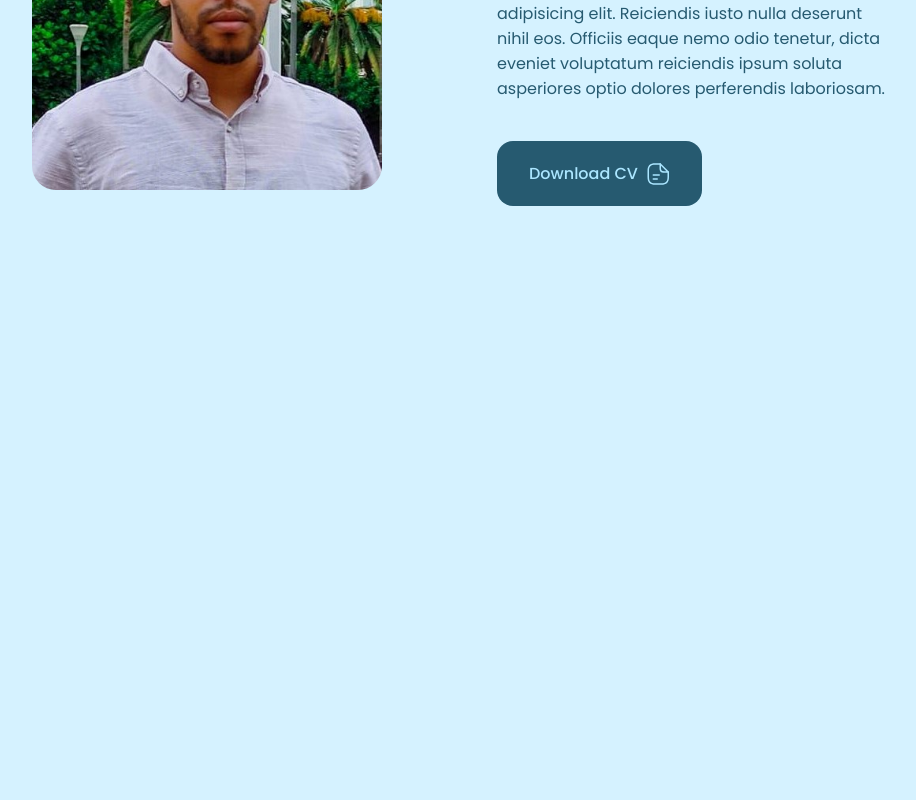
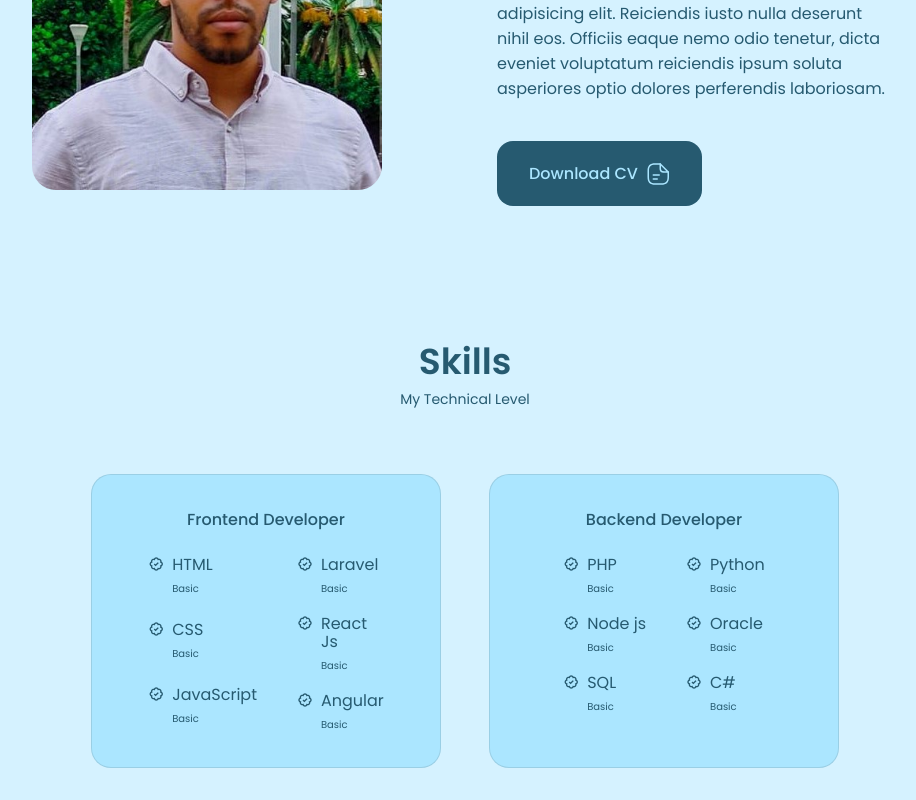
Before and after one commit to MedMaychin/my-portfolio, a React (Create React App) app: page / in a window 1280 px wide. Shown: the part 1153-1953 px from the top of the page, without its empty margins (175-1091 px from the left). Before the commit the page ends 1391 px from the top, so only its background shows below. Built offline with nearby package versions, Linux system fonts and the light colour scheme; some icons are missing.

Commit message:
skills
skills

```diff
--- a/src/App.js
+++ b/src/App.js
@@ -3,7 +3,7 @@
 import Header from "./Components/Header/Header";
 import Home from "./Components/Home/Home";
 import About from "./Components/About/About";
-
+import Skills from "./Components/Skills/Skills";
 
 const App = () => {
   return (
@@ -13,6 +13,7 @@
       <main className="main">
         <Home />
         <About />
+        <Skills />
       </main>
     </>
   );
--- /dev/null
+++ b/src/Components/Skills/Backend.jsx
@@ -0,0 +1,71 @@
+import React from "react";
+
+const Backend = () => {
+  return (
+    <div className="skills__content">
+      <h3 className="skills__title">Backend Developer</h3>
+
+      <div className="skills__box">
+        <div className="skills__group">
+          <div className="skills__data">
+            <i className="bx bx-badge-check"></i>
+
+            <div className="">
+              <h3 className="skills__name">PHP</h3>
+              <span className="skills__level">Basic</span>
+            </div>
+          </div>
+
+          <div className="skills__data">
+            <i className="bx bx-badge-check"></i>
+
+            <div className="">
+              <h3 className="skills__name">Node js</h3>
+              <span className="skills__level">Basic</span>
+            </div>
+          </div>
+
+          <div className="skills__data">
+            <i className="bx bx-badge-check"></i>
+
+            <div className="">
+              <h3 className="skills__name">SQL</h3>
+              <span className="skills__level">Basic</span>
+            </div>
+          </div>
+        </div>
+
+        <div className="skills__group">
+          <div className="skills__data">
+            <i className="bx bx-badge-check"></i>
+
+            <div className="">
+              <h3 className="skills__name">Python</h3>
+              <span className="skills__level">Basic</span>
+            </div>
+          </div>
+
+          <div className="skills__data">
+            <i className="bx bx-badge-check"></i>
+
+            <div className="">
+              <h3 className="skills__name">Oracle</h3>
+              <span className="skills__level">Basic</span>
+            </div>
+          </div>
+
+          <div className="skills__data">
+            <i className="bx bx-badge-check"></i>
+
+            <div className="">
+              <h3 className="skills__name">C#</h3>
+              <span className="skills__level">Basic</span>
+            </div>
+          </div>
+        </div>
+      </div>
+    </div>
+  );
+};
+
+export default Backend;
--- /dev/null
+++ b/src/Components/Skills/Frontend.jsx
@@ -0,0 +1,95 @@
+import React from "react";
+
+const Frontend = () => {
+  return (
+    <div className="skills__content">
+      <h3 className="skills__title">Frontend Developer</h3>
+
+      <div className="skills__box">
+        <div className="skills__group">
+          <div className="skills__data">
+            <i
+              className="bx bx-badge-check"
+              name="badge-check"
+              animation="burst"
+            ></i>
+
+            <div className="">
+              <h3 className="skills__name">HTML</h3>
+              <span className="skills__level">Basic</span>
+            </div>
+          </div>
+
+          <div className="skills__data">
+            <i
+              className="bx bx-badge-check"
+              name="badge-check"
+              animation="burst"
+            ></i>
+
+            <div className="">
+              <h3 className="skills__name">CSS</h3>
+              <span className="skills__level">Basic</span>
+            </div>
+          </div>
+
+          <div className="skills__data">
+            <i
+              className="bx bx-badge-check"
+              name="badge-check"
+              animation="burst"
+            ></i>
+
+            <div className="">
+              <h3 className="skills__name">JavaScript</h3>
+              <span className="skills__level">Basic</span>
+            </div>
+          </div>
+        </div>
+
+        <div className="skills__group">
+          <div className="skills__data">
+            <i
+              className="bx bx-badge-check"
+              name="badge-check"
+              animation="burst"
+            ></i>
+
+            <div className="">
+              <h3 className="skills__name">Laravel</h3>
+              <span className="skills__level">Basic</span>
+            </div>
+          </div>
+
+          <div className="skills__data">
+            <i
+              className="bx bx-badge-check"
+              name="badge-check"
+              animation="burst"
+            ></i>
+
+            <div className="">
+              <h3 className="skills__name">React Js</h3>
+              <span className="skills__level">Basic</span>
+            </div>
+          </div>
+
+          <div className="skills__data">
+            <i
+              className="bx bx-badge-check"
+              name="badge-check"
+              animation="burst"
+            ></i>
+
+            <div className="">
+              <h3 className="skills__name">Angular</h3>
+              <span className="skills__level">Basic</span>
+            </div>
+          </div>
+        </div>
+      </div>
+    </div>
+  );
+};
+
+export default Frontend;
--- /dev/null
+++ b/src/Components/Skills/Skills.jsx
@@ -0,0 +1,21 @@
+import React from "react";
+import "./skills.css";
+
+import Frontend from "./Frontend";
+import Backend from "./Backend";
+
+const Skills = () => {
+  return (
+    <section className="skills section" id="skills">
+      <h2 className="section__title">Skills</h2>
+      <span className="section__subtitle">My Technical Level</span>
+
+      <div className="skills__container container grid">
+            <Frontend/>
+            <Backend/>
+      </div>
+    </section>
+  );
+};
+
+export default Skills;
--- /dev/null
+++ b/src/Components/Skills/skills.css
@@ -0,0 +1,86 @@
+.skills__container {
+    grid-template-columns: repeat(2, 350px);
+    column-gap: 3rem;
+    justify-content: center;
+}
+
+.skills__content {
+    background-color: var(--container-color);
+    border: 1px solid rgba(0, 0, 0, .1);
+    padding: 2rem 4rem;
+    border-radius: 1.25rem;
+}
+
+.skills__title {
+    font-size: var(--normal-font-size);
+    font-weight: var(--font-medium);
+    text-align: center;
+    margin-bottom: var(--mb-1-5);
+}
+
+.skills__box {
+    display: flex;
+    justify-content: center;
+    column-gap: 2.5rem;
+}
+
+.skills__group {
+    display: grid;
+    align-items: flex-start;
+    row-gap: 1rem;
+}
+
+.skills__data {
+    display: flex;
+    column-gap: .5rem;
+}
+
+.skills .bx-badge-check {
+    font-size: 1rem;
+    color: var(--title-color);
+}
+
+
+.skills__name {
+    font-size: var(--normal--font-size);
+    font-weight: var(--font-meduim);
+    line-height: 18px;
+
+}
+
+.skills__level {
+    font-size: var(--tiny-font-size);
+}
+
+
+/* For large devices */
+@media screen and (max-width: 992px) {
+    .skills__container {
+        grid-template-columns: max-content;
+        row-gap: 2rem;
+    }
+}
+
+/* For medium devices */
+@media screen and (max-width: 768px) {}
+
+@media screen and (max-width: 576px) {
+    .skills__container{
+        grid-template-columns: 1fr;
+    }
+
+    .skills__content{
+        padding: 1.5rem;
+    }
+}
+
+/* For small devices */
+@media screen and (max-width: 350px) {
+    .skills__box{
+        column-gap: 1.25rem;
+    }
+
+    .skills__name{
+        font-size: var(--small-font-size);
+    }
+}
```
